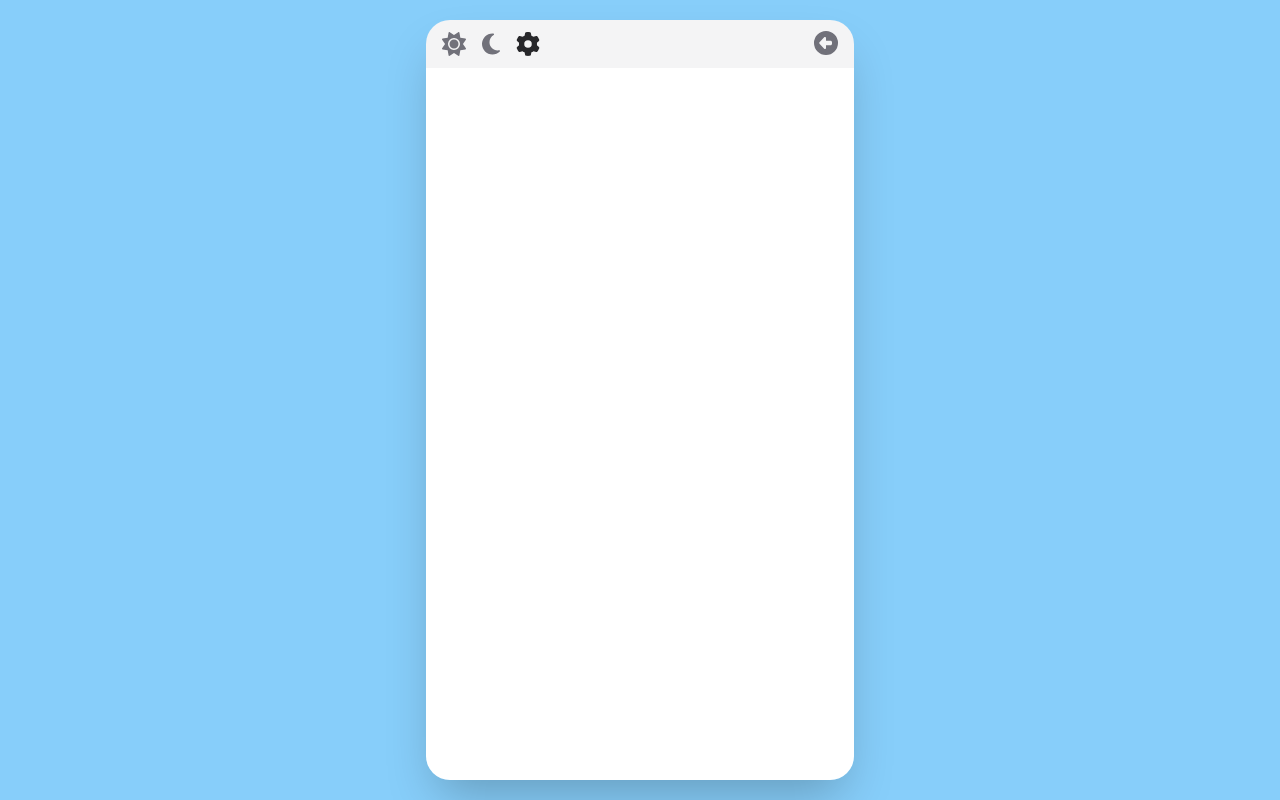
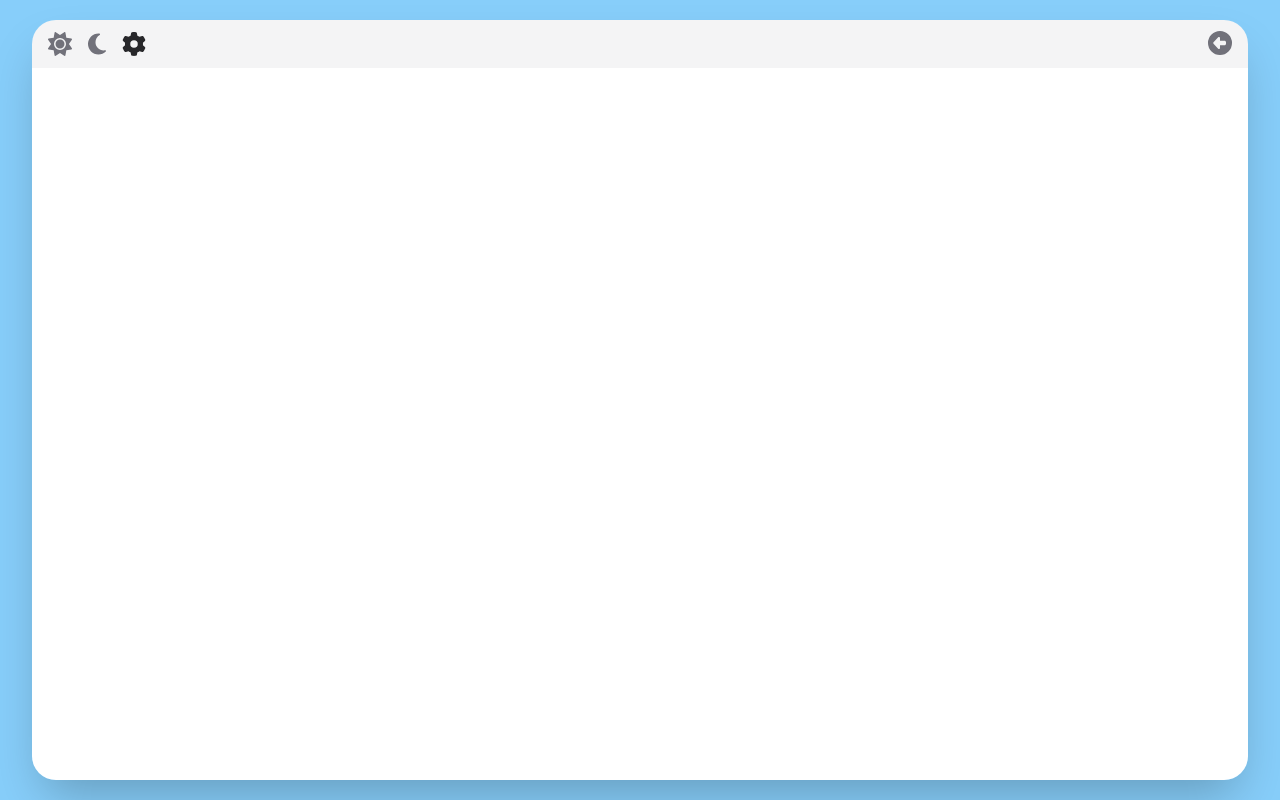
Before and after one commit to jkr-team/plant-time-web, a Next.js app: page /plants in a window 1280 px wide. Built offline with nearby package versions, Linux system fonts and the light colour scheme.

Commit message:
update template

```diff
--- a/src/components/Page.tsx
+++ /dev/null
@@ -1,52 +0,0 @@
-import React, { createContext, useState } from 'react';
-import { twJoin } from 'tailwind-merge';
-import ThemeSwitch from './ThemeSwitch';
-import { AnimatePresence } from 'framer-motion';
-import { useRouter } from 'next/router';
-import Link from 'next/link';
-import { FontAwesomeIcon } from '@fortawesome/react-fontawesome';
-import { faCircleLeft } from '@fortawesome/free-solid-svg-icons';
-
-export interface PageProps {
-  children?: React.ReactNode;
-}
-
-export type PageContextValue = {
-  setWide?: React.Dispatch<React.SetStateAction<boolean>>;
-};
-
-const PageContext: React.Context<PageContextValue> = createContext({});
-
-export const Page = ({ children }: PageProps) => {
-  const { pathname } = useRouter();
-  const [wide, setWide] = useState(false);
-
-  return (
-    <PageContext.Provider
-      value={{
-        setWide: setWide,
-      }}
-    >
-      <div
-        className={twJoin(
-          'relative m-auto flex h-full w-full flex-col overflow-hidden shadow-2xl transition-[aspect-ratio] duration-700 dark:shadow-xl',
-          wide
-            ? 'md:max-h-[min(95%,1080px)] md:max-w-[95%] md:rounded-3xl xl:aspect-[16/9] xl:h-[95vh] xl:w-auto'
-            : 'md:aspect-[9/16] md:h-[95vh] md:max-h-[1080px] md:w-auto md:rounded-3xl'
-        )}
-      >
-        <div className='z-20 flex min-h-[48px] items-center justify-between gap-4 bg-zinc-100 px-4 py-2 text-2xl dark:bg-zinc-800'>
-          <ThemeSwitch />
-
-          {pathname !== '/' && (
-            <Link className='text-zinc-500' href='/' aria-label='Go Back Home'>
-              <FontAwesomeIcon icon={faCircleLeft} />
-            </Link>
-          )}
-        </div>
-
-        <div className='relative flex w-full flex-1 flex-col items-center bg-white dark:bg-zinc-900'>{children}</div>
-      </div>
-    </PageContext.Provider>
-  );
-};
--- a/src/pages/_app.tsx
+++ b/src/pages/_app.tsx
@@ -3,17 +3,45 @@ import type { AppProps } from 'next/app';
 import { config } from '@fortawesome/fontawesome-svg-core';
 import '@fortawesome/fontawesome-svg-core/styles.css';
 import { Roboto_Condensed } from 'next/font/google';
-import { Page } from '../components/Page';
+import { twJoin } from 'tailwind-merge';
+import ThemeSwitch from '../components/ThemeSwitch';
+import Link from 'next/link';
+import { FontAwesomeIcon } from '@fortawesome/react-fontawesome';
+import { faCircleLeft } from '@fortawesome/free-solid-svg-icons';
+import React from 'react';
+import { useRouter } from 'next/router';
 config.autoAddCss = false;
 
 const robotoCondensed = Roboto_Condensed({ subsets: ['latin'], weight: ['300', '400', '700'] });
 
 export default function App({ Component, pageProps }: AppProps) {
+  const { pathname } = useRouter();
+  const wide = pageProps?.wide ?? false;
+
   return (
     <div className={`flex h-full w-full flex-col items-center justify-center ${robotoCondensed.className}`}>
-      <Page>
-        <Component {...pageProps} />
-      </Page>
+      <div
+        className={twJoin(
+          'relative m-auto flex h-full w-full flex-col overflow-hidden shadow-2xl transition-[aspect-ratio] duration-700 dark:shadow-xl',
+          wide
+            ? 'md:max-h-[min(95%,1080px)] md:max-w-[95%] md:rounded-3xl xl:aspect-[16/9] xl:h-[95vh] xl:w-auto'
+            : 'md:aspect-[9/16] md:h-[95vh] md:max-h-[1080px] md:w-auto md:rounded-3xl'
+        )}
+      >
+        <div className='z-20 flex min-h-[48px] items-center justify-between gap-4 bg-zinc-100 px-4 py-2 text-2xl dark:bg-zinc-800'>
+          <ThemeSwitch />
+
+          {pathname !== '/' && (
+            <Link className='text-zinc-500' href='/' aria-label='Go Back Home'>
+              <FontAwesomeIcon icon={faCircleLeft} />
+            </Link>
+          )}
+        </div>
+
+        <div className='relative flex w-full flex-1 flex-col items-center bg-white dark:bg-zinc-900'>
+          <Component {...pageProps} />
+        </div>
+      </div>
     </div>
   );
 }
--- a/src/pages/index.tsx
+++ b/src/pages/index.tsx
@@ -1,5 +1,4 @@
 import React from 'react';
-import { Page } from '../components/Page';
 import { Apps } from '../components/Apps';
 import { LogoBackground } from '../components/LogoBackground';
 import { useTime } from '../utils/useTime';
--- a/src/pages/plants.tsx
+++ b/src/pages/plants.tsx
@@ -1,11 +1,13 @@
 import React from 'react';
-import { Page } from '../components/Page';
-import Link from 'next/link';
-import { FontAwesomeIcon } from '@fortawesome/react-fontawesome';
-import { faCircleLeft } from '@fortawesome/free-solid-svg-icons';
+
+export const getStaticProps = async () => {
+  return {
+    props: {
+      wide: true,
+    }
+  }
+}
 
 export default function PlantsPage() {
-  return (
-    <div></div>
-  );
+  return <div></div>;
 }
```
